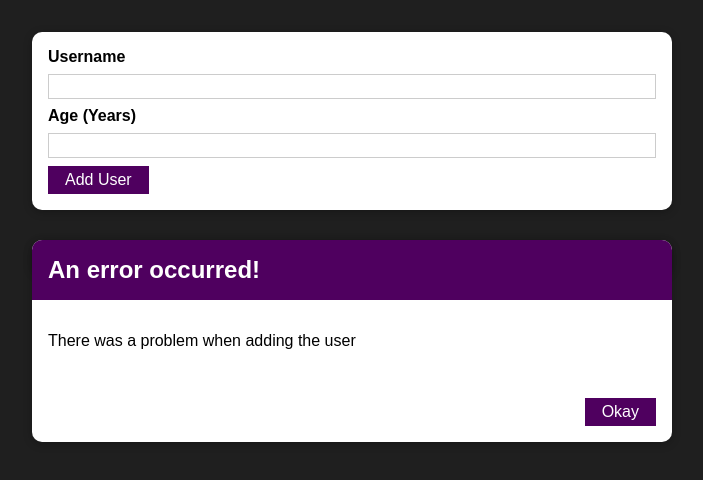
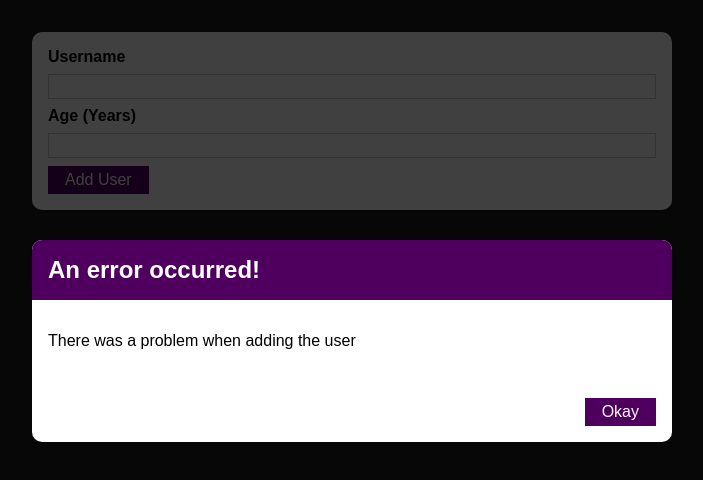
Before and after one commit to KennedyMungai/user-list, a React (Create React App) app: page / in a window 1280 px wide. Shown: the top 480 px of the page, without its empty margins (288-991 px from the left). Built offline with nearby package versions, Linux system fonts and the light colour scheme.

Commit message:
Added a div with a backdrop to cover the page

```diff
--- a/src/components/UI/ErrorModal.js
+++ b/src/components/UI/ErrorModal.js
@@ -6,6 +6,8 @@ import classes from './ErrorModal.module.css'
 const ErrorModal = (props) =>
 {
     return (
+        <div>
+            <div className={classes.backdrop} />
             <Card className={classes.modal}>
                 <header className={classes.header}>
                     <h2>
@@ -21,6 +23,7 @@ const ErrorModal = (props) =>
                     <Button>Okay</Button>
                 </footer>
             </Card>
+        </div>
     )
 }
 
```
Lines whose indentation alone changed are shown as unchanged.
